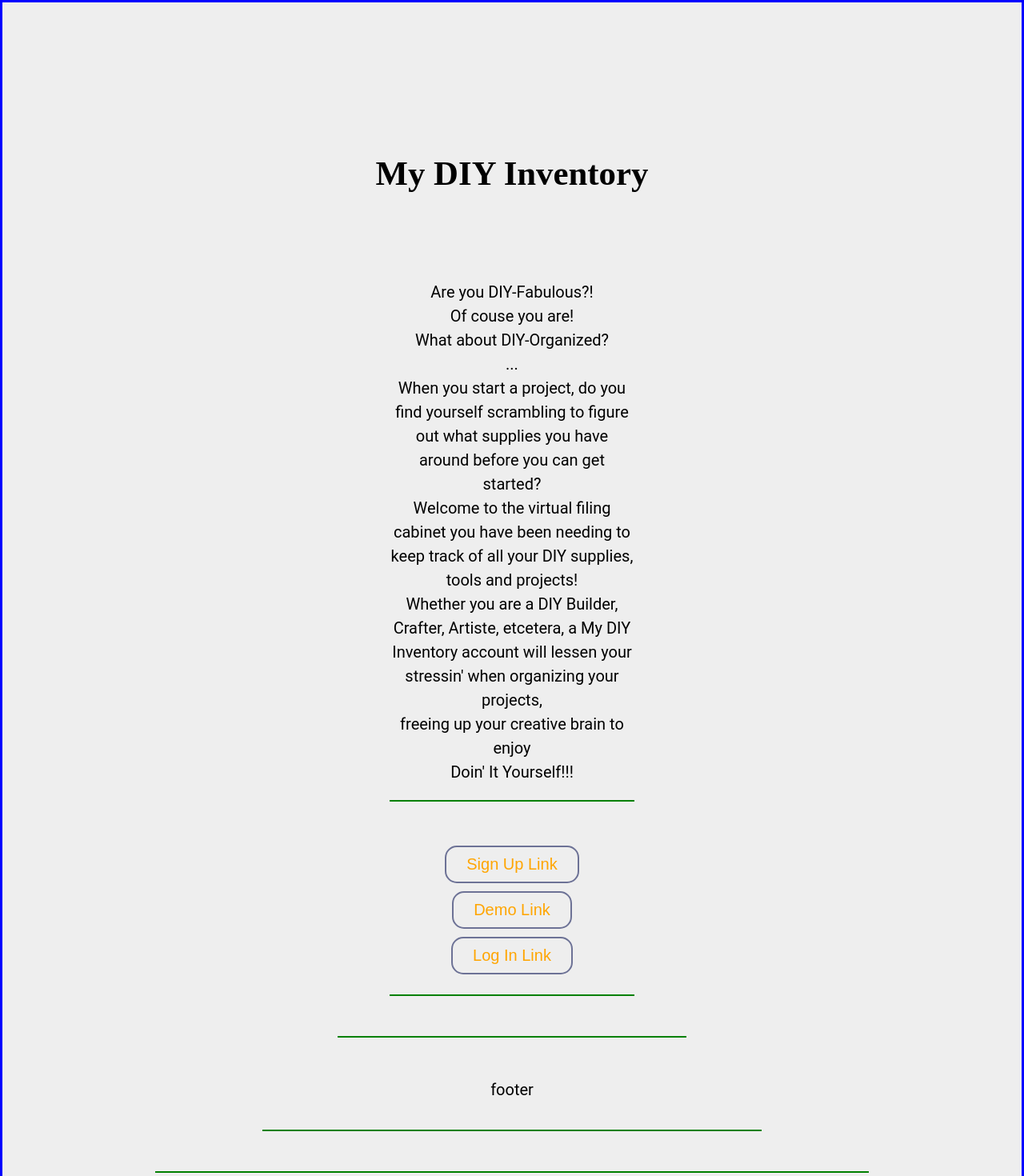
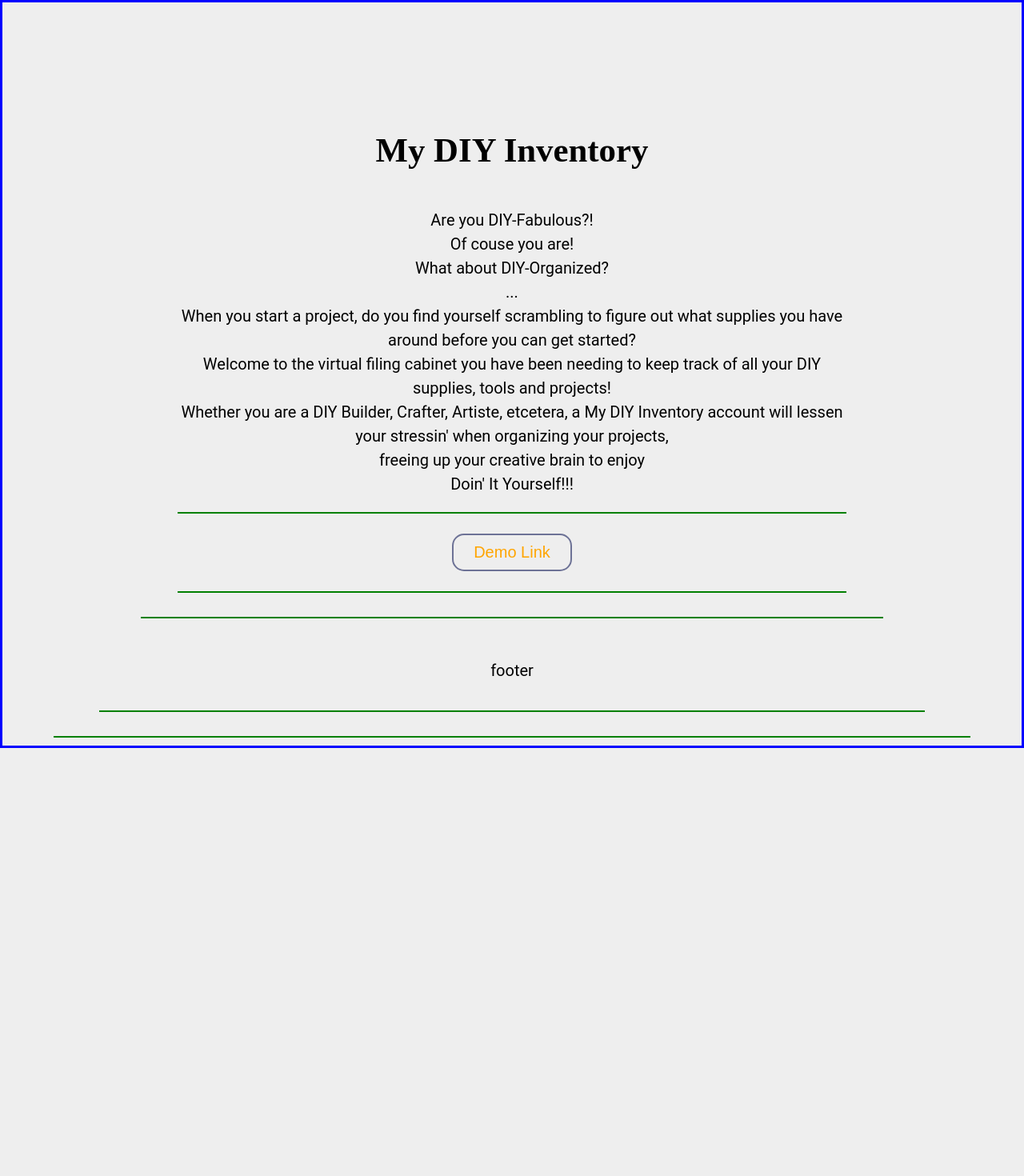
Before and after one commit to Biz-codes/my-diy-inventory-capstone-client, a React (Create React App) app: page / in a window 1280 px wide. Shown: the top 1470 px of the page at 80% size. After the commit the page ends 935 px from the top, so only its background shows below. Built offline with nearby package versions, Linux system fonts and the light colour scheme.

Commit message:
updated README

```diff
--- a/package.json
+++ b/package.json
@@ -8,7 +8,8 @@
     "@testing-library/user-event": "^12.8.3",
     "react": "^17.0.2",
     "react-dom": "^17.0.2",
-    "react-scripts": "^4.0.3",
+    "react-router-dom": "^5.2.0",
+    "react-scripts": "^2.1.8",
     "web-vitals": "^1.1.2"
   },
   "scripts": {
--- a/src/App.css
+++ b/src/App.css
@@ -151,7 +151,7 @@ header {
   width: 100%;
   display: block;
   position: relative;
-  padding-top: 20px;
+  padding-top: 10px;
   margin-top: 0;
   text-align: center;
   background-size: cover;
@@ -209,9 +209,9 @@ Content styles (Main Module)
 (all the styles inside the < sections > or < aside > tags)
 */
 div {
-  width: 70%;
-  margin: 30px auto;
-  padding-top: 20px;
+  width: 90%;
+  margin: 10px auto;
+  padding-top: 10px;
   padding-bottom: 20px;
   border-bottom: 2px solid green;
   text-align: center;
--- a/src/Landing.js
+++ b/src/Landing.js
@@ -16,9 +16,9 @@ export default function Landing() {
                 <p>Doin' It Yourself!!!</p>
             </div>
             <div className='buttons'>
-                <button>Sign Up Link</button>
+                {/* <button>Sign Up Link</button> */}
                 <button>Demo Link</button>
-                <button>Log In Link</button>
+                {/* <button>Log In Link</button> */}
             </div>
         </div>
     )
```
Also changed, not shown: 2 other files (tests, documents, lock files or other folders).
